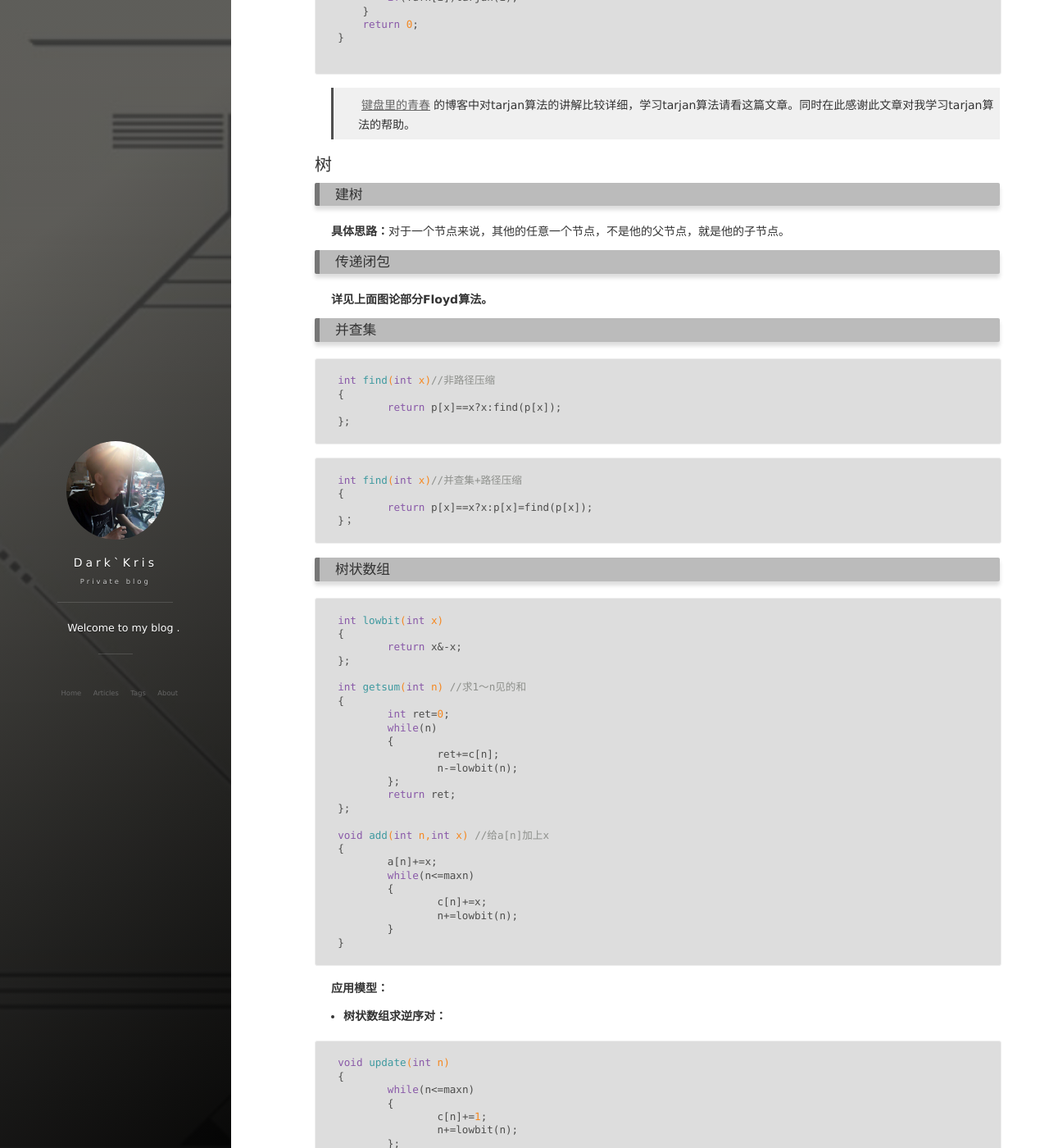
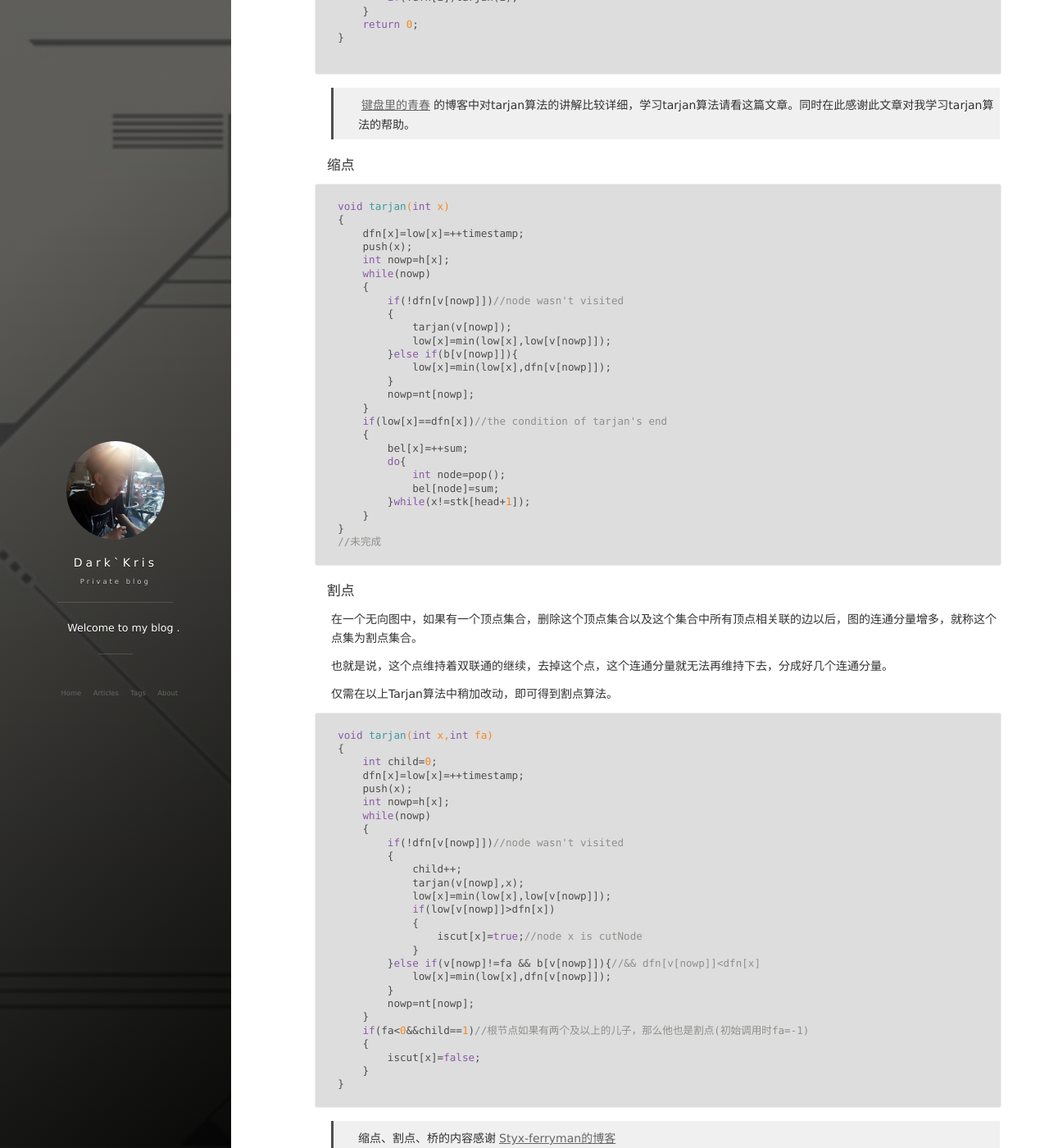
Before and after one commit to DeAntiWang/deantiwang.github.io, a Jekyll site: the page built from _posts/2018-03-31-C++算法及数据结构模板.md, in a window 1280 px wide and 1400 px high, scrolled down 19039 px. Shown: the whole window at 82% size. Built offline with Jekyll 4.4.1, drawn with Linux system fonts in a browser that asks for light colours; nearby versions of some CDN libraries; formulas are drawn with MathJax 3; comment, search, counter and statistics services are not loaded.

Commit message:
缩点（未完成）、割点

````diff
--- a/_posts/2018-03-31-C++算法及数据结构模板.md
+++ b/_posts/2018-03-31-C++算法及数据结构模板.md
@@ -1077,6 +1077,77 @@ int main()
 
 > [键盘里的青春](https://blog.csdn.net/qq_34374664/article/details/77488976)的博客中对tarjan算法的讲解比较详细，学习tarjan算法请看这篇文章。同时在此感谢此文章对我学习tarjan算法的帮助。
 
+#### 缩点
+
+```c++
+void tarjan(int x)
+{
+    dfn[x]=low[x]=++timestamp;
+    push(x);
+    int nowp=h[x];
+    while(nowp)
+    {
+        if(!dfn[v[nowp]])//node wasn't visited
+        {
+            tarjan(v[nowp]);
+            low[x]=min(low[x],low[v[nowp]]);
+        }else if(b[v[nowp]]){
+            low[x]=min(low[x],dfn[v[nowp]]);
+        }
+        nowp=nt[nowp];
+    }
+    if(low[x]==dfn[x])//the condition of tarjan's end
+    {
+        bel[x]=++sum;
+        do{
+            int node=pop();
+            bel[node]=sum;
+        }while(x!=stk[head+1]);
+    }
+}
+//未完成
+```
+
+#### 割点
+
+在一个无向图中，如果有一个顶点集合，删除这个顶点集合以及这个集合中所有顶点相关联的边以后，图的连通分量增多，就称这个点集为割点集合。
+
+也就是说，这个点维持着双联通的继续，去掉这个点，这个连通分量就无法再维持下去，分成好几个连通分量。
+
+仅需在以上Tarjan算法中稍加改动，即可得到割点算法。
+
+```c++
+void tarjan(int x,int fa)
+{
+    int child=0;
+    dfn[x]=low[x]=++timestamp;
+    push(x);
+    int nowp=h[x];
+    while(nowp)
+    {
+        if(!dfn[v[nowp]])//node wasn't visited
+        {
+            child++;
+            tarjan(v[nowp],x);
+            low[x]=min(low[x],low[v[nowp]]);
+            if(low[v[nowp]]>dfn[x])
+            {
+                iscut[x]=true;//node x is cutNode
+            }
+        }else if(v[nowp]!=fa && b[v[nowp]]){//&& dfn[v[nowp]]<dfn[x]
+            low[x]=min(low[x],dfn[v[nowp]]);
+        }
+        nowp=nt[nowp];
+    }
+    if(fa<0&&child==1)//根节点如果有两个及以上的儿子，那么他也是割点(初始调用时fa=-1)
+    {
+        iscut[x]=false;
+    }
+}
+```
+
+> 缩点、割点、桥的内容感谢[Styx-ferryman的博客](https://www.cnblogs.com/stxy-ferryman/p/7779347.html)
+
 ## 树
 
 ### 建树
````
